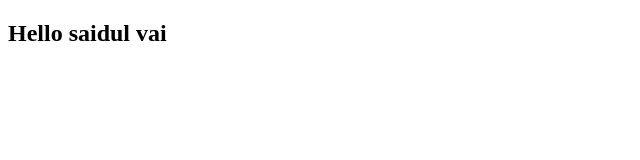
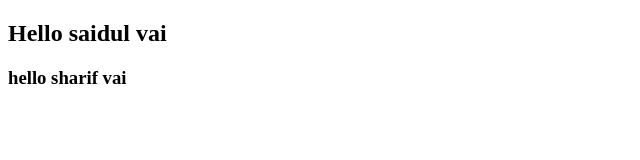
Before and after one commit to mdrayhanhowlader/testthree, a plain HTML site: page index.html in a window 1280 px wide. Shown: the whole page, without its empty margins (0-640 px from the left). Drawn offline with Linux system fonts and the light colour scheme.

Commit message:
rayhan branch created

```diff
--- a/index.html
+++ b/index.html
@@ -8,5 +8,6 @@
   </head>
   <body>
     <h2>Hello saidul vai</h2>
+    <h3>hello sharif vai</h3>
   </body>
 </html>
```
